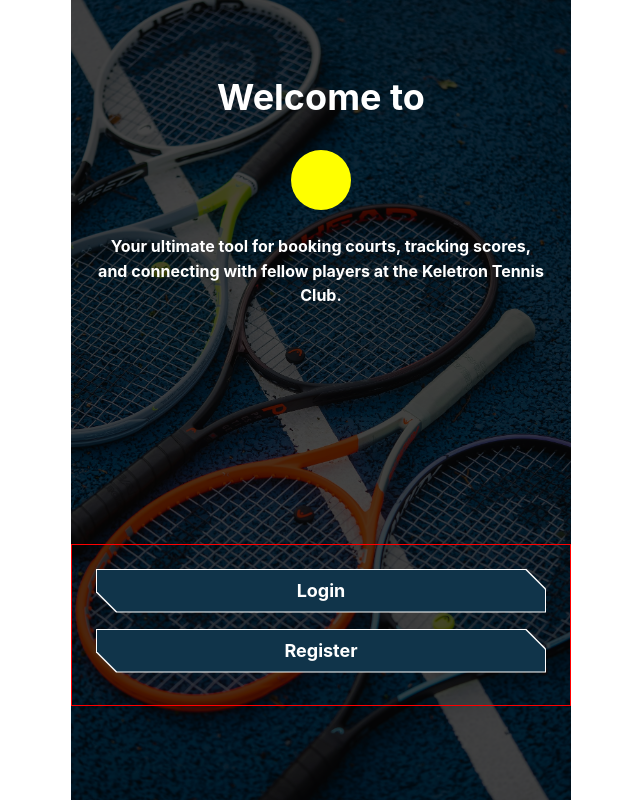
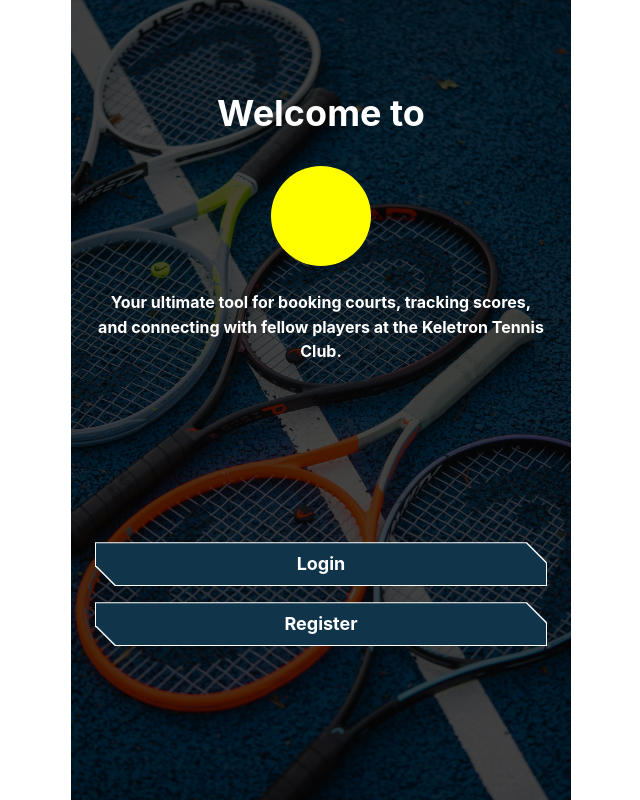
Before and after one commit to pipiskal/tennis-app-pwa, a React (Vite) app: page / in a window 1280 px wide. Shown: the whole page, without its empty margins (319-959 px from the left). Built offline with nearby package versions, Linux system fonts and the light colour scheme.

Commit message:
removed unused code minor improvements

```diff
--- a/src/components/AnimateAuthPage/AnimatedAuthPage.tsx
+++ b/src/components/AnimateAuthPage/AnimatedAuthPage.tsx
@@ -21,8 +21,8 @@ const pageVariants = {
 
 const pageTransition = {
   type: "tween",
-  ease: "anticipate",
-  duration: 0.5,
+  ease: "easeInOut",
+  duration: 0.3,
 } as const;
 
 const AnimatedAuthPage = ({ children }: AnimatedAuthPageProps) => {
@@ -33,12 +33,6 @@ const AnimatedAuthPage = ({ children }: AnimatedAuthPageProps) => {
       exit="out"
       variants={pageVariants}
       transition={pageTransition}
-      style={{
-        // position: "absolute",
-        width: "100%",
-        height: "100%",
-        border: "1px solid red",
-      }}
     >
       {children}
     </motion.div>
--- a/src/features/AuthFlow/AuthFlow.module.css
+++ /dev/null
@@ -1,23 +0,0 @@
-.wrapper {
-  display: flex;
-  flex-direction: column;
-  padding: 24px;
-  gap: 16px;
-}
-
-.welcomeViewWrapper {
-  height: 20dvh;
-  min-height: 160px;
-
-  /* border: 1px solid red; */
-}
-
-.loginViewWrapper {
-  height: 1200px;
-  /* border: 1px solid green; */
-}
-
-.registerViewWrapper {
-  height: 1200px;
-  /* border: 1px solid yellow; */
-}
--- a/src/features/AuthFlow/AuthLayout/AuthLayout.module.css
+++ b/src/features/AuthFlow/AuthLayout/AuthLayout.module.css
@@ -1,25 +1,17 @@
 .wrapper {
   position: relative;
-  min-height: 100dvh;
-  /* max-height: 100dvh; */
-  height: 100%;
+  height: 100dvh;
+  margin: 0 auto;
+  overflow: hidden;
+  z-index: 0;
+
   color: white;
   font-weight: bold;
-  z-index: 0;
-  max-width: 500px;
-  margin: 0 auto;
-  overflow: hidden;
-
-  display: flex;
-  flex-direction: column;
-  justify-content: space-around;
 }
 
 .wrapper::before {
   content: "";
   position: absolute;
-  top: 0;
-  left: 0;
   width: 100%;
   height: 100%;
   background: black;
@@ -38,24 +30,26 @@
 }
 
 .logo {
-  width: 60px;
-  height: 60px;
+  min-height: 100px;
+  min-width: 100px;
   border-radius: 50%;
   background-color: yellow;
 }
 
 .content {
-  position: absolute;
-  top: 8%;
-  height: 250px;
   padding: 0 24px;
-  transition: all 0.3s ease;
+  margin-top: 0;
+  margin-bottom: 0px;
+  transition: margin-top 0.6s ease;
 }
 
-.contentPlaceholder {
-  height: 260px;
+.test {
+  margin-top: 86px;
+  margin-bottom: 64px;
 }
 
-.loginRegisterContent {
-  top: 0%;
+.scrollAreaContent {
+  height: 100%;
+  display: flex;
+  flex-direction: column;
 }
--- a/src/features/AuthFlow/AuthLayout/AuthLayout.tsx
+++ b/src/features/AuthFlow/AuthLayout/AuthLayout.tsx
@@ -1,13 +1,14 @@
-import { Box } from "@mantine/core";
 import s from "./AuthLayout.module.css";
+import { Box, ScrollArea } from "@mantine/core";
 import { Outlet, useLocation } from "react-router";
 import { AnimatePresence } from "framer-motion";
 import AnimatedAuthPage from "../../../components/AnimateAuthPage/AnimatedAuthPage";
 
 const AuthLayout = () => {
   const location = useLocation();
-  console.log(location.pathname);
-  const currentView = location.pathname.split("/").pop();
+  // const isLogin = location.pathname === "/login";
+  // const isRegister = location.pathname === "/register";
+  const isHome = location.pathname === "/";
 
   return (
     <Box className={`${s.wrapper}`}>
@@ -17,12 +18,14 @@ const AuthLayout = () => {
         className={s.backgroundImage}
       />
 
-      <div className={s.contentPlaceholder} />
-
+      <ScrollArea
+        h={"100%"}
+        type="never"
+        classNames={{ content: s.scrollAreaContent }}
+      >
         <Box
           className={`flexColumnAlignJustifyCenter ${s.content} ${
-          (currentView === "login" || currentView === "register") &&
-          s.loginRegisterContent
+            isHome && s.test
           }`}
         >
           <p style={{ fontSize: "36px", marginBottom: "24px" }}>Welcome to</p>
@@ -30,8 +33,8 @@ const AuthLayout = () => {
           <div className={s.logo} style={{ marginBottom: "24px" }} />
 
           <p style={{ fontSize: "16px", textAlign: "center" }}>
-          Your ultimate tool for booking courts, tracking scores, and connecting
-          with fellow players at the Keletron Tennis Club.
+            Your ultimate tool for booking courts, tracking scores, and
+            connecting with fellow players at the Keletron Tennis Club.
           </p>
         </Box>
 
@@ -40,6 +43,7 @@ const AuthLayout = () => {
             <Outlet />
           </AnimatedAuthPage>
         </AnimatePresence>
+      </ScrollArea>
     </Box>
   );
 };
--- a/src/features/AuthFlow/Home/Home.module.css
+++ b/src/features/AuthFlow/Home/Home.module.css
@@ -6,8 +6,5 @@
 }
 
 .welcomeViewWrapper {
-  height: 20dvh;
-  min-height: 160px;
-
-  /* border: 1px solid red; */
+  margin-top: calc(30vh - 150px);
 }
--- a/src/features/AuthFlow/Login/Login.tsx
+++ b/src/features/AuthFlow/Login/Login.tsx
@@ -16,7 +16,8 @@ const Login = () => {
     <div
       style={{
         padding: 32,
-        height: 400,
+        height: 600,
+        // border: "6px solid green",
       }}
     >
       <ol>
--- a/src/features/AuthFlow/Register/Register.tsx
+++ b/src/features/AuthFlow/Register/Register.tsx
@@ -21,7 +21,12 @@ const Register = () => {
   };
 
   return (
-    <div>
+    <div
+      style={{
+        height: "700px",
+        // border: "6px solid orange"
+      }}
+    >
       <ol>
         <li onClick={goToWelcome}>Back to home - Welcome</li>
 
--- a/src/styles/globals.css
+++ b/src/styles/globals.css
@@ -58,14 +58,10 @@
   -moz-osx-font-smoothing: grayscale;
 }
 
-/* body {
-  height: 100%;
-  border: 2px solid blue;
-} */
-
-/* #root {
-
-} */
+#root {
+  max-width: 500px;
+  margin: 0 auto;
+}
 
 .flexAlignCenter {
   display: flex;
```
Also changed, not shown: src/features/AuthFlow/AuthFlow.tsx (deleted, +0 -81 lines), src/layouts/AppLayout/AppLayout.tsx (deleted, +0 -16 lines), src/layouts/BaseLayout/BaseLayout.module.css (deleted, +0 -7 lines), src/layouts/BaseLayout/BaseLayout.tsx (deleted, +0 -13 lines). Lines whose indentation alone changed are shown as unchanged.
